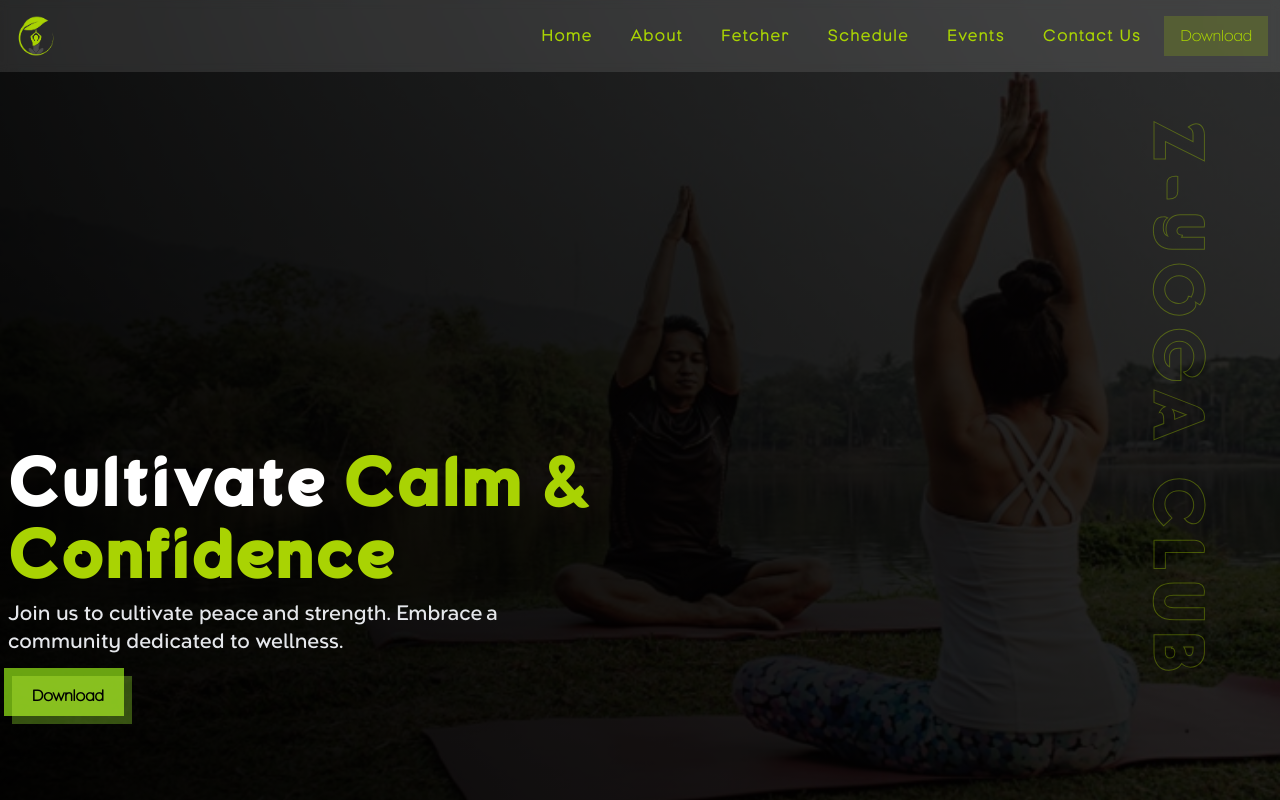
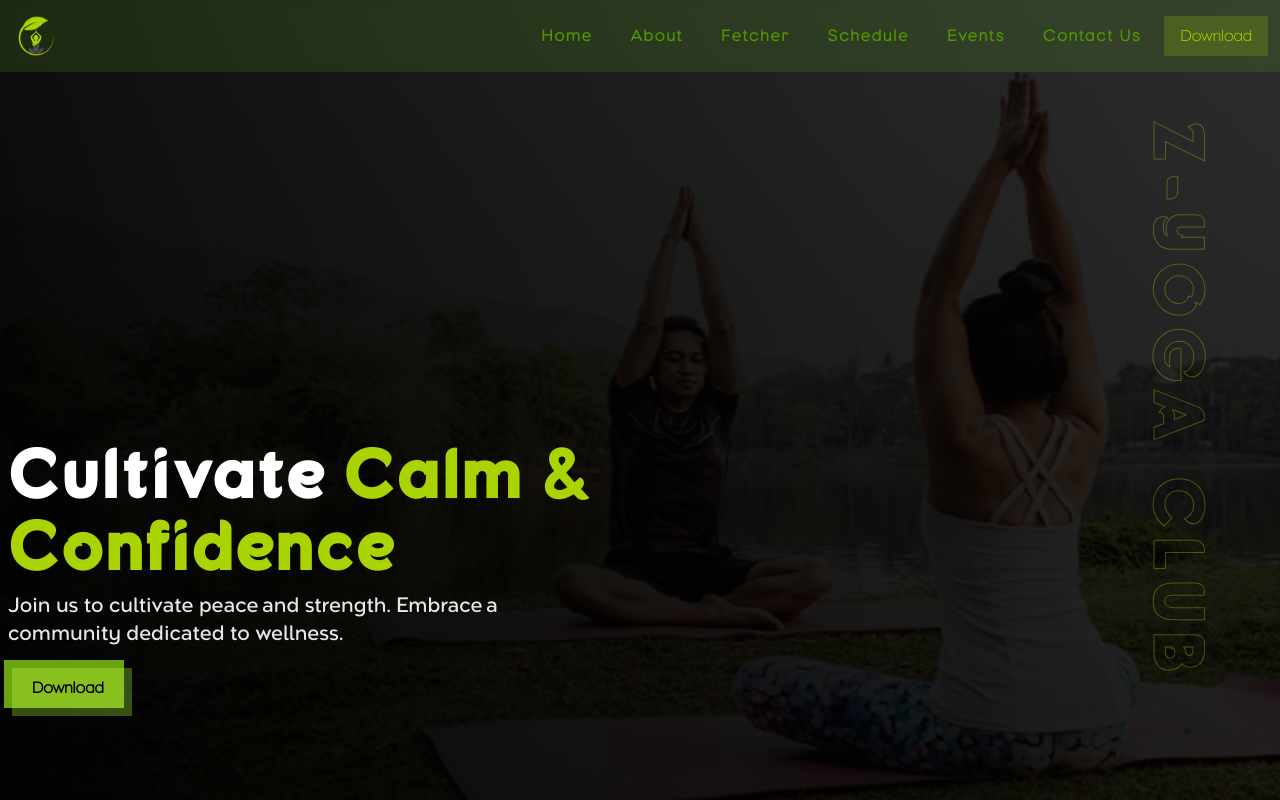
Before and after one commit to salam46khan/z-yoga-club, a React (Vite) app: page / in a window 1280 px wide. Shown: the top 800 px of the page. Built offline with nearby package versions, Linux system fonts and the light colour scheme.

Commit message:
update nav

```diff
--- a/package.json
+++ b/package.json
@@ -15,6 +15,7 @@
     "react": "^18.3.1",
     "react-countdown": "^2.3.6",
     "react-dom": "^18.3.1",
+    "react-headroom": "^3.2.1",
     "react-icons": "^5.3.0",
     "react-loader-spinner": "^6.1.6",
     "swiper": "^11.1.14"
--- a/src/App.jsx
+++ b/src/App.jsx
@@ -12,11 +12,12 @@ import Faq from './page/FAQs/Faq';
 import Contact from './page/Contact/Contact';
 import Footer from './page/Footer/Footer';
 import Navbar from './page/Navbar/Navbar';
+import Headroom from 'react-headroom';
 
 const App = () => {
   return (
     <div className='myFont relative overflow-hidden'>
-      <Navbar></Navbar>
+
       <Hero></Hero>
       <About></About>
       <Why></Why>
--- a/src/page/Hero/Hero.jsx
+++ b/src/page/Hero/Hero.jsx
@@ -1,13 +1,23 @@
 import './Hero.css'
 import pdfFile from '../../assets/pdf/z-yego club.pdf'
 import MyButton from '../../Components/MyButton';
+import Headroom from 'react-headroom';
+import Navbar from '../Navbar/Navbar';
 const Hero = () => {
     return (
-        <div className="myHero p-2 py-20 relative overflow-hidden">
+        <div className="myHero relative overflow-hidden">
+
+            <div className='z-50 relative'>
+                <Headroom>
+                    <Navbar></Navbar>
+                </Headroom>
+            </div>
+
+
             <div className='absolute hidden h-full w-36 top-0 right-10 md:flex items-center overflow-hidden justify-center'>
                 <h1 className='rotate-90 side-text myTitle text-nowrap text-7xl font-bold'>Z-YOGA CLUB</h1>
             </div>
-            <div className="container flex items-end h-full">
+            <div className="container py-20 p-2 flex items-end h-[90%]">
                 <div className=' w-full md:w-1/2'>
                     <h1 className='myTitle text-5xl md:text-7xl font-extrabold text-white'>Cultivate <span className='text-primaryColor'>Calm & <br /> Confidence</span></h1>
                     <p className='w-full max-w-xl mySub text-gray-200 text-xl'>
--- a/src/page/Navbar/Navbar.css
+++ b/src/page/Navbar/Navbar.css
@@ -1,7 +1,7 @@
 .my-nav{
     backdrop-filter: blur(5px);
     -webkit-backdrop-filter: blur(5px);
-    background: #e2e2e220;
+    background: #84ee2d20;
     /* box-shadow: inset 0px -2px 10px #0002; */
 }
 .nav-item{
@@ -9,14 +9,14 @@
     transition:0.15s;
     font-weight: 600;
     letter-spacing: 2px;
+    color: #509700;
 }
 .nav-item:hover{
-    color: #509700;
+    color: #a9d303;
 }
 .mob-nav-content{
-    backdrop-filter: blur(8px);
+    backdrop-filter: blur(5px);
     -webkit-backdrop-filter: blur(5px);
-    background: #e2e2e220;
-    box-shadow: inset 0px -2px 10px #0002;
+    background: #84ee2d20;
     padding: 20px;
 }
--- a/src/page/Navbar/Navbar.jsx
+++ b/src/page/Navbar/Navbar.jsx
@@ -33,7 +33,7 @@ const Navbar = () => {
     )
 
     return (
-        <div className="my-nav p-3 w-full  z-50 top-0 left-0 absolute ">
+        <div className="my-nav p-3 w-full  z-50">
             <div className="container flex justify-between items-center">
                 <div>
                     <div className="logo">
--- a/src/page/Testimonials/Testimonials.jsx
+++ b/src/page/Testimonials/Testimonials.jsx
@@ -67,6 +67,7 @@ const Testimonials = () => {
                             delay: 4500,
                             disableOnInteraction: false,
                         }}
+                        loop={true}
                         navigation={true}
                         modules={[Autoplay, Pagination, Navigation]}
                         className="mySwiper"
```
Also changed, not shown: 1 other file (tests, documents, lock files or other folders).
